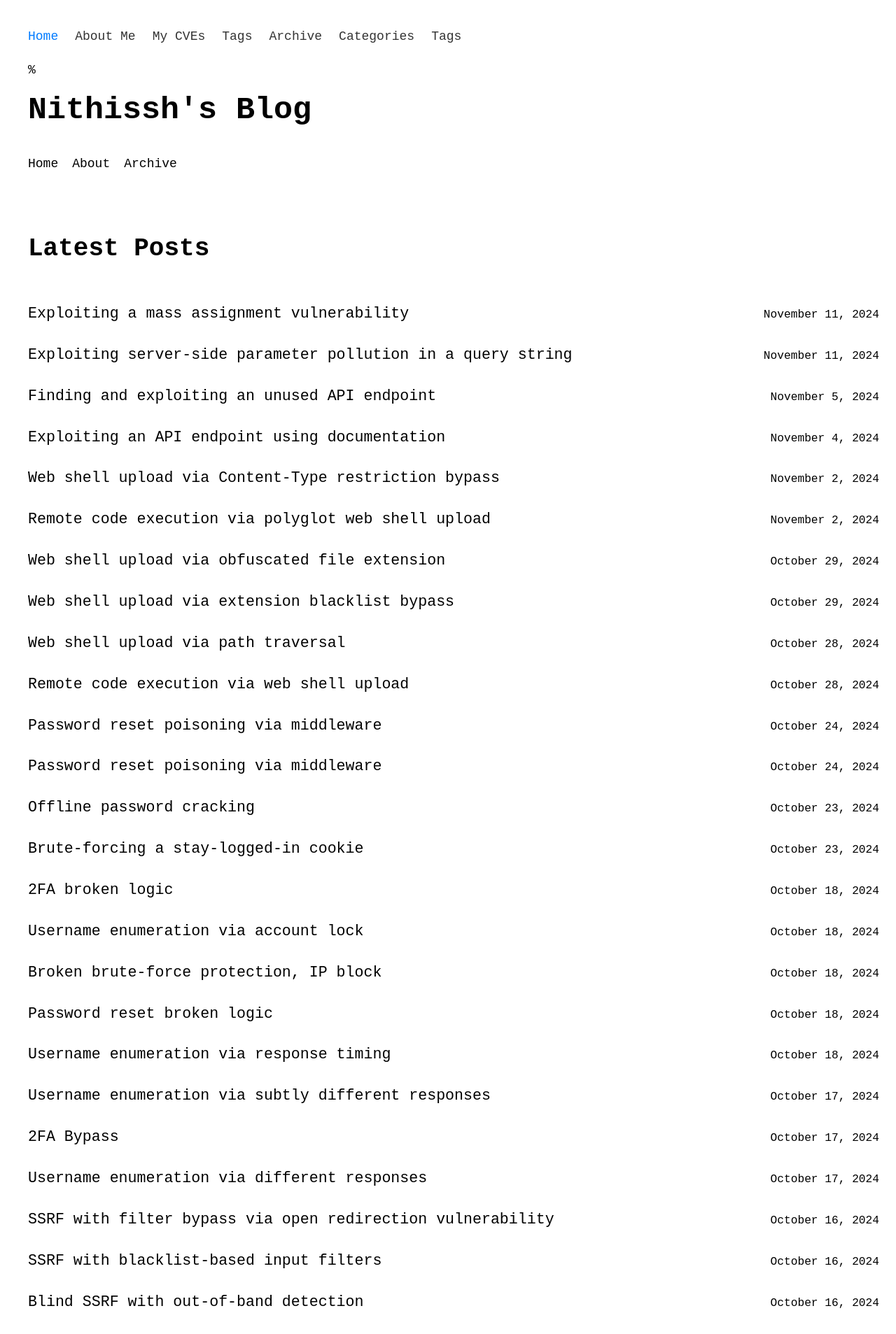
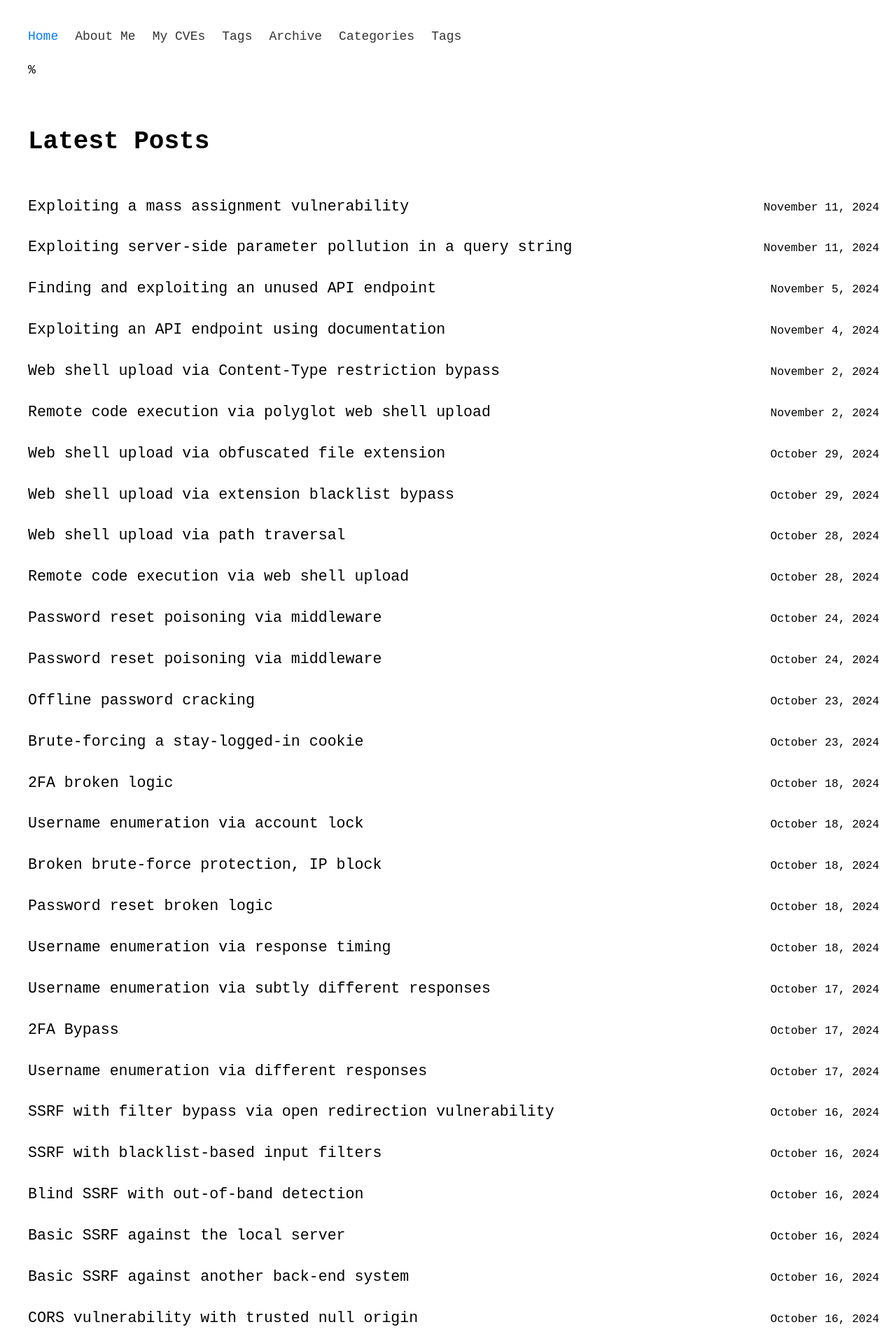
Before and after one commit to snithissh/blog-jekyll, a Jekyll site: the page built from index.html, in a window 1280 px wide. Shown: the top 1907 px of the page at 70% size. Built offline with Jekyll 4.4.1, drawn with Linux system fonts in a browser that asks for light colours; nearby versions of some CDN libraries; the list of posts is cut into pages by our own code.

Commit message:
Update default.html

```diff
--- a/_layouts/default.html
+++ b/_layouts/default.html
@@ -9,16 +9,6 @@
 </head>
 <body>
     {% include navigation.html %}
-    <header>
-        <div class="header-content">
-            <h1><a href="{{ "/" | relative_url }}">{{ site.title }}</a></h1>
-        </div>
-        <nav>
-            <a href="{{ "/" | relative_url }}">Home</a>
-            <a href="{{ "/about/" | relative_url }}">About</a>
-            <a href="{{ "/archive/" | relative_url }}">Archive</a>
-        </nav>
-    </header>
 
     <main>
         {{ content }}
```
